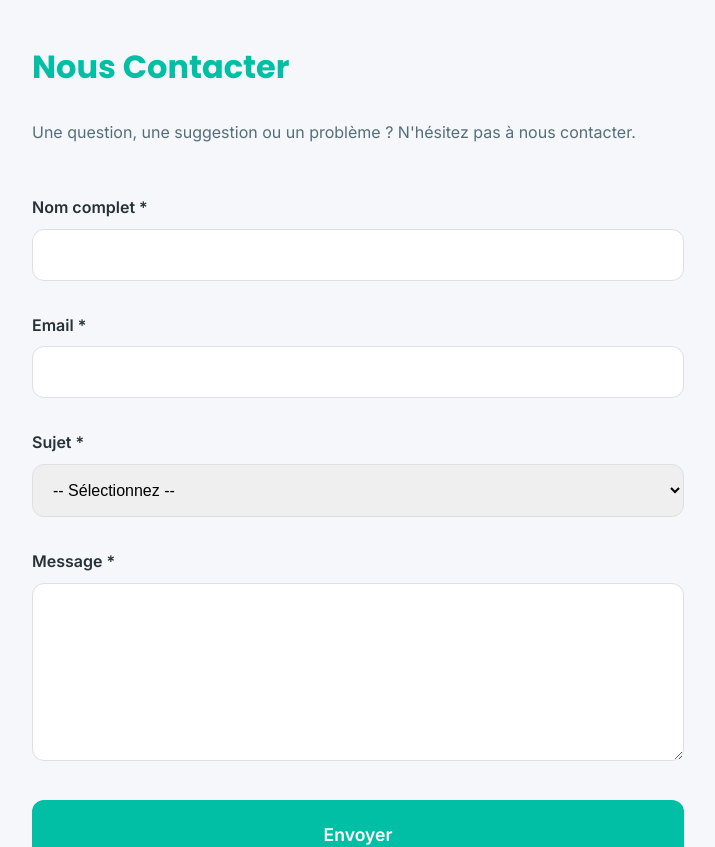
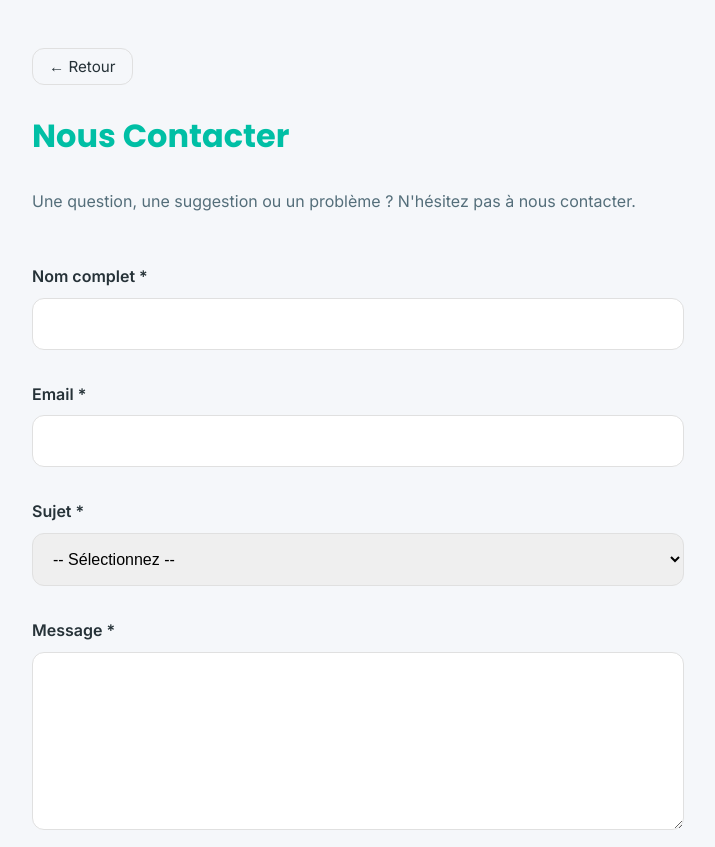
Before and after one commit to CouronneLymphe6/Viillaage, a Next.js app: page /contact in a window 1280 px wide. Shown: the top 847 px of the page, without its empty margins (282-997 px from the left). Built offline with nearby package versions, Linux system fonts and the light colour scheme.

Commit message:
feat: add back button to Contact page for better UX

```diff
--- a/src/app/(legal)/contact/page.tsx
+++ b/src/app/(legal)/contact/page.tsx
@@ -1,8 +1,10 @@
 'use client';
 
 import { useState } from 'react';
+import { useRouter } from 'next/navigation';
 
 export default function Contact() {
+    const router = useRouter();
     const [formData, setFormData] = useState({
         name: '',
         email: '',
@@ -43,6 +45,35 @@ export default function Contact() {
 
     return (
         <div style={{ maxWidth: '700px', margin: '0 auto', padding: 'var(--spacing-xl) var(--spacing-md)' }}>
+            {/* Back Button */}
+            <button
+                onClick={() => router.back()}
+                style={{
+                    display: 'flex',
+                    alignItems: 'center',
+                    gap: '8px',
+                    padding: '8px 16px',
+                    marginBottom: 'var(--spacing-lg)',
+                    backgroundColor: 'transparent',
+                    border: '1px solid var(--border)',
+                    borderRadius: 'var(--radius-md)',
+                    color: 'var(--text-primary)',
+                    fontSize: '0.95rem',
+                    cursor: 'pointer',
+                    transition: 'all 0.2s ease'
+                }}
+                onMouseOver={(e) => {
+                    e.currentTarget.style.backgroundColor = 'var(--bg-secondary)';
+                    e.currentTarget.style.borderColor = 'var(--primary)';
+                }}
+                onMouseOut={(e) => {
+                    e.currentTarget.style.backgroundColor = 'transparent';
+                    e.currentTarget.style.borderColor = 'var(--border)';
+                }}
+            >
+                ← Retour
+            </button>
+
             <h1 style={{ marginBottom: 'var(--spacing-lg)', color: 'var(--primary)' }}>
                 Nous Contacter
             </h1>
```
Also changed, not shown: public/sw.js.
